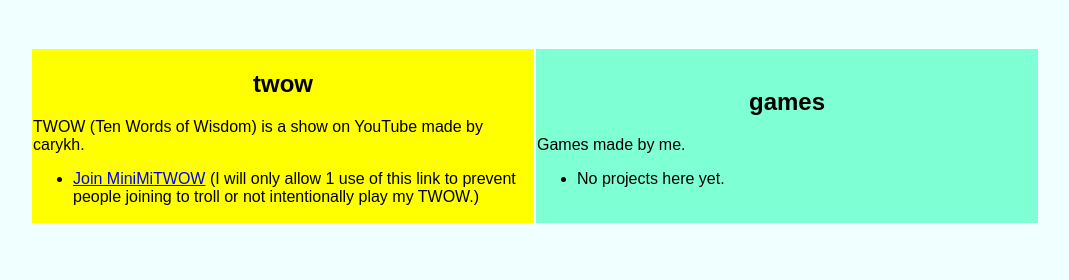
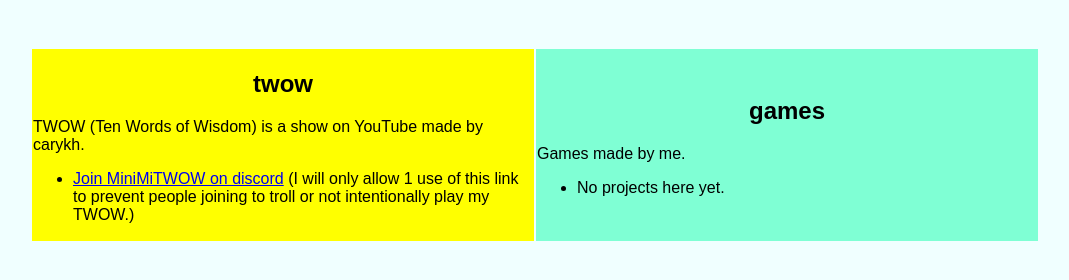
Before and after one commit to wingsw12/projects, a plain HTML site: page index.html in a window 1280 px wide. Shown: the part 202-482 px from the top of the page, without its empty margins (105-1174 px from the left). Drawn offline with Linux system fonts and the light colour scheme.

Commit message:
projects homepage 11/7/24
edited minimitwow link

:]

```diff
--- a/index.html
+++ b/index.html
@@ -21,7 +21,7 @@
         TWOW (Ten Words of Wisdom) is a show on YouTube made by carykh.
 
         <ul>
-          <li><a href="https://discord.gg/v3BBaDHUPy">Join MiniMiTWOW</a> (I will only allow 1 use of this link to prevent people joining to troll or not intentionally play my TWOW.)</li>
+          <li><a href="https://discord.gg/v3BBaDHUPy">Join MiniMiTWOW on discord</a> (I will only allow 1 use of this link to prevent people joining to troll or not intentionally play my TWOW.)</li>
         </ul>
 
       </td>
```
